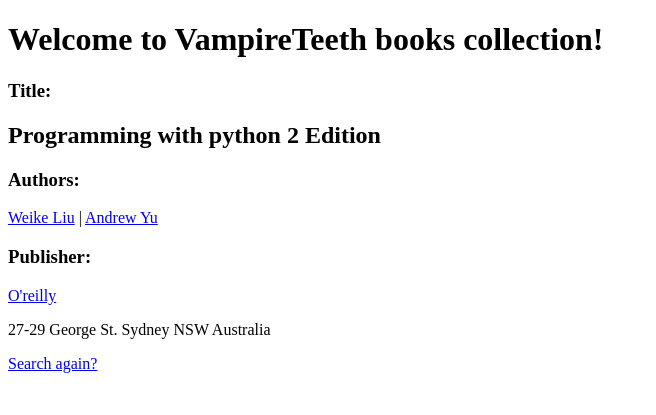
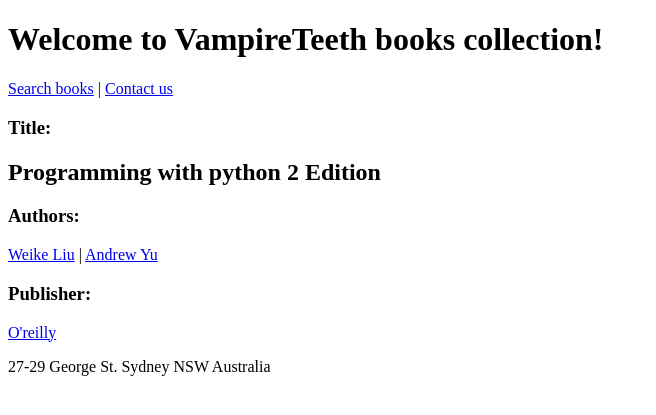
Before and after one commit to VampireTeeth/TeethSharpener, a Django app: page /books/detail/1/ in a window 1280 px wide. Shown: the top 415 px of the page, without its empty margins (0-656 px from the left). Run offline with Django 3.2, Linux system fonts and the light colour scheme; data comes from the database, SQL or seed files in the repository; parts of the project's set-up code (start-up, migrations or seed data) failed here and were passed over.

Commit message:
Contact and thanks forms hadnling

```diff
--- a/vampireteeth/books/urls.py
+++ b/vampireteeth/books/urls.py
@@ -9,5 +9,7 @@
 urlpatterns = patterns('books.views',
                        url(r'^$', 'index'),
                        url(r'^search/$', 'search'),
+                       url(r'^contact/$', 'contact'),
+                       url(r'^contact/thanks/$', 'thanks'),
                        url(r'^detail/(?P<book_id>\d+)/$', 'detail'),
                        )
--- a/vampireteeth/books/views.py
+++ b/vampireteeth/books/views.py
@@ -1,7 +1,11 @@
 # Create your views here.
+from django.core.mail import send_mail
+from django.core.urlresolvers import reverse
+from django.http import HttpResponseRedirect
+from django.shortcuts import render_to_response, get_object_or_404
+from django.template import RequestContext
+from books.models import Book
 
-from django.shortcuts import render_to_response, get_object_or_404
-from books.models import Book
 
 def index(request):
   return render_to_response('books/index.html')
@@ -20,3 +24,44 @@
   book = get_object_or_404(Book, pk=book_id)
   return render_to_response('books/book_detail.html',
                             {'book':book})
+
+
+
+def fetch_contact_info(request):
+  return (request.POST.get('subject', ''),
+          request.POST.get('email', ''),
+          request.POST.get('message', ''),
+          )
+
+def contact(request):
+  if request.method == 'GET':
+    return render_to_response('books/contact_form.html',
+                              context_instance=RequestContext(request))
+
+  if request.method == 'POST':
+    errors = []
+    subject, email, message = fetch_contact_info(request)
+
+    if not subject:
+      errors.append('Please enter the subject.')
+    if not message:
+      errors.append('Please enter the message.')
+    if email and '@' not in email:
+      errors.append('Please input a valid e-mail address.')
+    if errors:
+      return render_to_response('books/contact_form.html',
+                                {'errors':errors,
+                                 'subject':subject,
+                                 'email':email,
+                                 'message':message,
+                                 },
+                                context_instance=RequestContext(request))
+
+    recipient_list = ['steven.weike.liu@gmail.com']
+    if not email:
+      email = 'noreply@gmail.com'
+#    send_mail(subject, message, email, recipient_list)
+    return HttpResponseRedirect(reverse(thanks))
+
+def thanks(request):
+  return render_to_response('books/contact_thanks.html')
--- a/vampireteeth/templates/base.html
+++ b/vampireteeth/templates/base.html
@@ -6,6 +6,9 @@
 </head>
 <body>
 	<h1>Welcome to VampireTeeth books collection!</h1>
+	<div id="links_panel">
+	<a href="/books/">Search books</a> | <a href="/books/contact/">Contact us</a>
+	</div>
 	<div id="main_panel">
 	{%block main%}{%endblock%}
 	</div>
--- a/vampireteeth/templates/books/book_detail.html
+++ b/vampireteeth/templates/books/book_detail.html
@@ -19,5 +19,4 @@
 <a href="{{book.publisher.website}}/">{{book.publisher.name}}</a>
 </p>
 <p>{{book.publisher.address}} {{book.publisher.city}} {{book.publisher.state}} {{book.publisher.country}}</p>
-<a href="/books/">Search again?</a>
 {%endblock%}
--- a/vampireteeth/templates/books/search_result.html
+++ b/vampireteeth/templates/books/search_result.html
@@ -11,5 +11,4 @@
 	<h2>No results found!</h2>
 {%endfor%}
 </ul>
-<a href="/books/">Search again?</a>
 {%endblock%}
```
